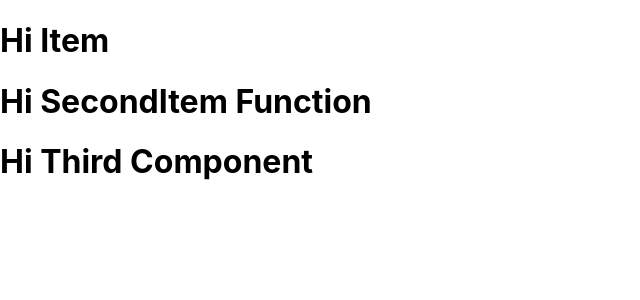
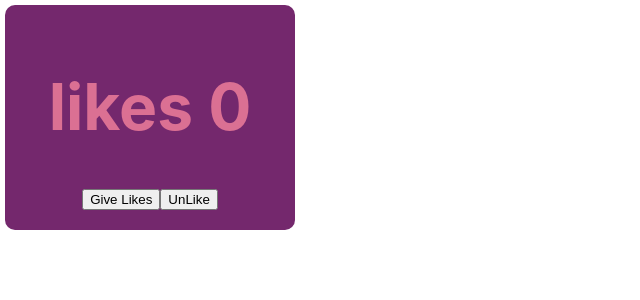
Before and after one commit to alucart2005/little_react, a React (Create React App) app: page / in a window 1280 px wide. Shown: the top 300 px of the page, without its empty margins (0-640 px from the left). Built offline with nearby package versions, Linux system fonts and the light colour scheme.

Commit message:
feat: Hooks 1

```diff
--- /dev/null
+++ b/src/components/Test.jsx
@@ -0,0 +1,23 @@
+import styled from 'styled-components'
+import "./card.css"
+import { useState } from "react";
+
+export function Test() {
+  const [likes, setLikes] = useState(0);
+  return (
+    <div className="card">
+      <Title>likes {likes}</Title>
+      <button onClick={()=>{setLikes(likes + 1)}}>Give Likes</button>
+      <button onClick={()=>{setLikes(likes - 1)}}>UnLike</button>
+    </div>
+  );
+}
+
+const Title = styled.h1`
+  font-size: 4em;
+  text-align: center;
+  color: palevioletred;
+  &:hover {
+    color: #36b660;
+  }
+`
--- a/src/index.jsx
+++ b/src/index.jsx
@@ -1,12 +1,14 @@
 import React from "react";
 import ReactDOM from "react-dom/client";
 import "./index.css";
-import { Container } from "./components/Container";
+//import { Container } from "./components/Container";
+//import App from "./App";
+import { Test } from "./components/Test";
 
 const root = ReactDOM.createRoot(document.getElementById("root"));
 root.render(
   <React.StrictMode>
-    <Container/>
+    <Test/>
   </React.StrictMode>
 );
 
```
